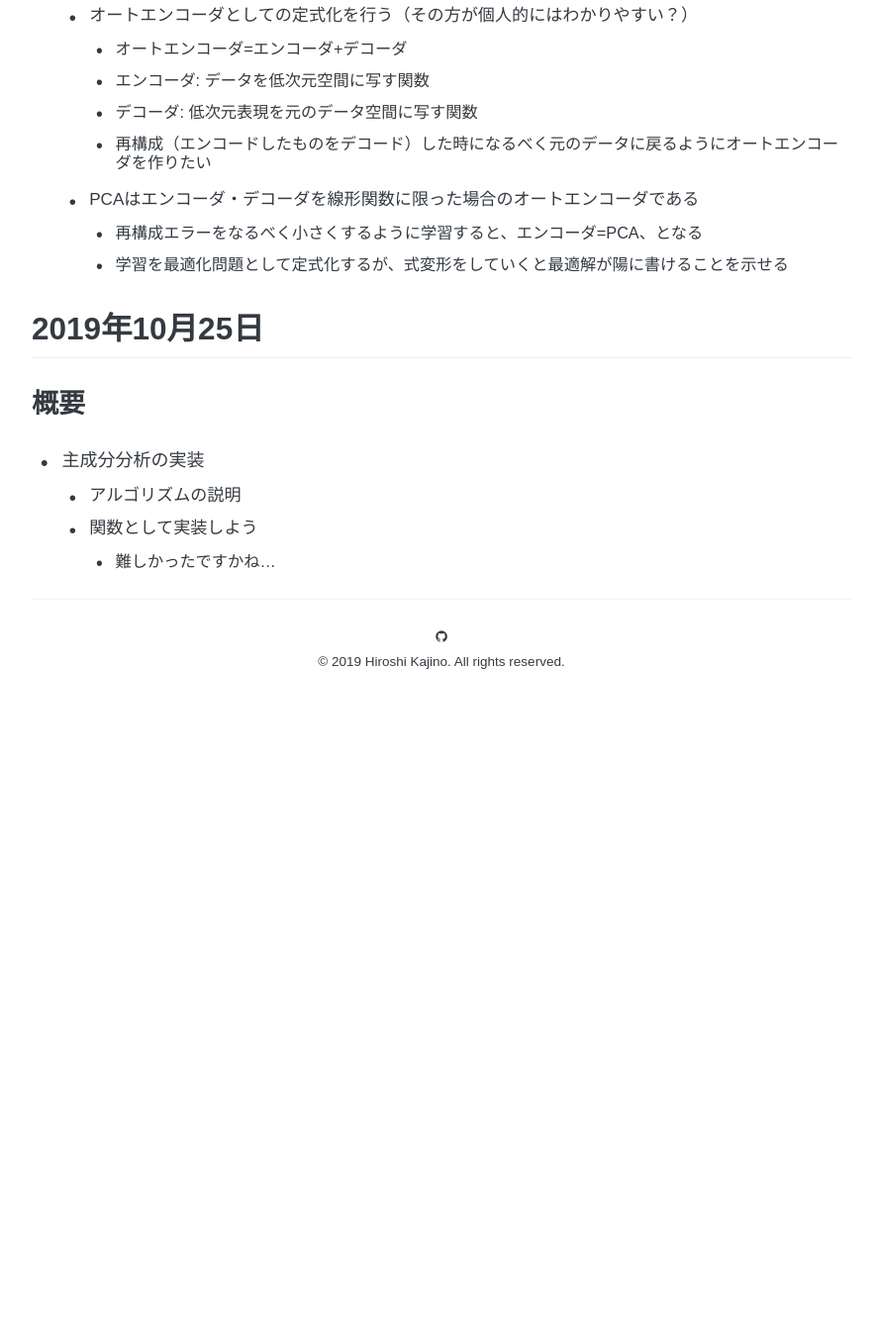
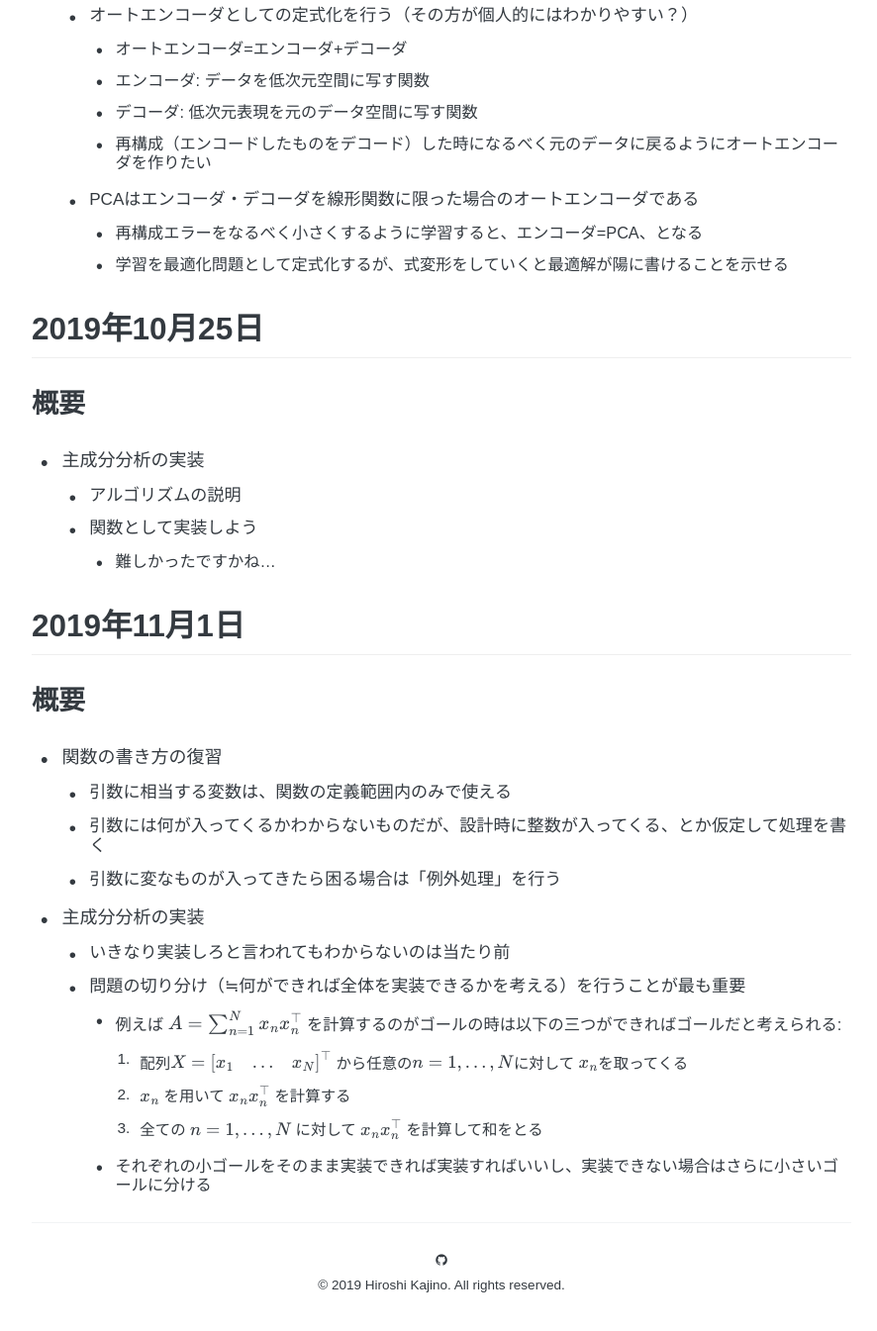
Before and after one commit to kanojikajino/kanojikajino.github.io, a Jekyll site: the page built from _lectures/2019/applied_analytics/index.md, in a window 1280 px wide and 1400 px high, scrolled down 5059 px. Shown: the top 1345 px of the window at 99% size, without its empty margins (194-1080 px from the left). Built offline with Jekyll 4.4.1, drawn with Linux system fonts in a browser that asks for light colours; some web fonts are replaced; formulas are drawn with MathJax 3; a script that is not in the unit is left out; before the commit the page ends 5829 px from its top, so only the background shows below that.

Commit message:
summary on Nov 1

```diff
--- a/_lectures/2019/applied_analytics/index.md
+++ b/_lectures/2019/applied_analytics/index.md
@@ -171,3 +171,21 @@ permalink: /lectures/2019/applied_analytics
   - アルゴリズムの説明
   - 関数として実装しよう
 	- 難しかったですかね...
+
+
+## 2019年11月1日
+
+### 概要
+
+- 関数の書き方の復習
+  - 引数に相当する変数は、関数の定義範囲内のみで使える
+  - 引数には何が入ってくるかわからないものだが、設計時に整数が入ってくる、とか仮定して処理を書く
+  - 引数に変なものが入ってきたら困る場合は「例外処理」を行う
+- 主成分分析の実装
+  - いきなり実装しろと言われてもわからないのは当たり前
+  - 問題の切り分け（≒何ができれば全体を実装できるかを考える）を行うことが最も重要
+	- 例えば $A = \sum_{n=1}^N x_n x_n^\top$ を計算するのがゴールの時は以下の三つができればゴールだと考えられる:
+	  1. 配列$X = \begin{bmatrix}x_1 & \dots & x_N \end{bmatrix}^\top$ から任意の$n=1,\dots,N$に対して $x_n$を取ってくる
+	  1. $x_n$ を用いて $x_n x_n^\top$ を計算する
+	  1. 全ての $n=1,\dots,N$ に対して $x_n x_n^\top$ を計算して和をとる
+	- それぞれの小ゴールをそのまま実装できれば実装すればいいし、実装できない場合はさらに小さいゴールに分ける
```
